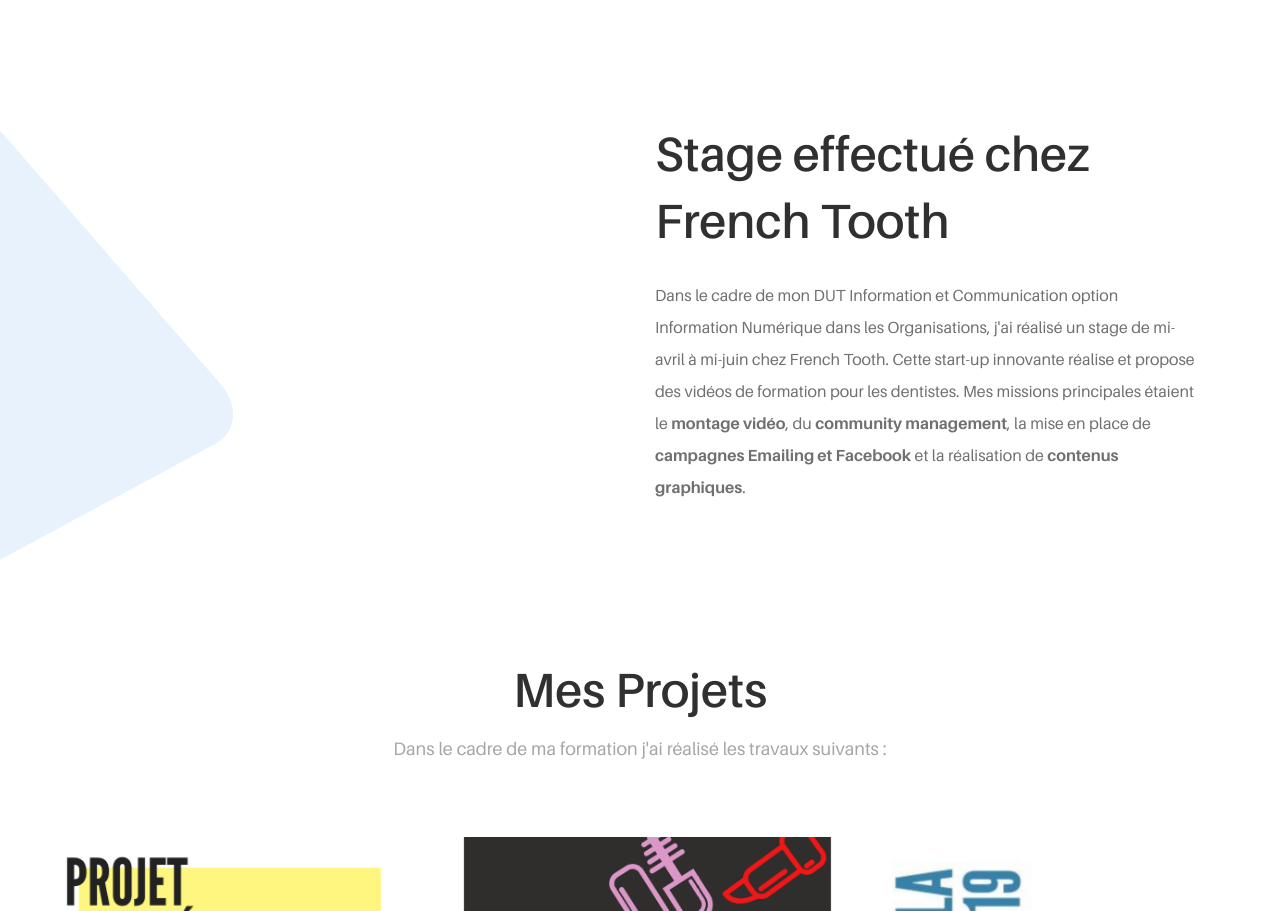
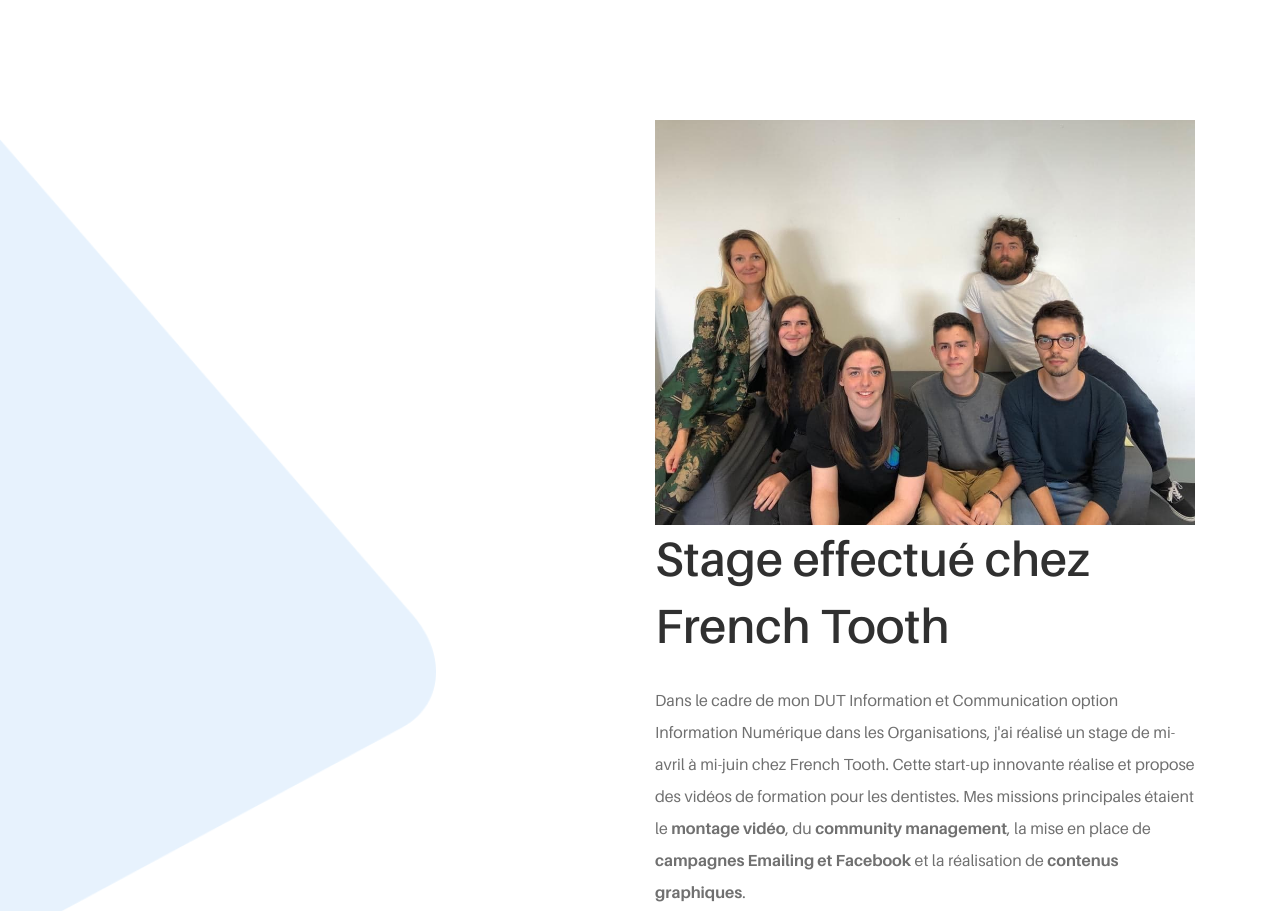
Before and after one commit to scarlettom/cv, a website: page index.html in a window 1280 px wide. Shown: the part 780-1691 px from the top of the page. Drawn offline with Linux system fonts and the light colour scheme.

Commit message:
Update index.html

```diff
--- a/index.html
+++ b/index.html
@@ -204,6 +204,7 @@
                 <!-- About Us Content -->
                 <div class="col-12 col-md-6">
                     <div class="about-us-content mb-80">
+                        <img src="./img/bg-img/stageteam.jpg" alt="">
                         <h2>Stage effectué chez French Tooth</h2>
                         <p>Dans le cadre de mon DUT Information et Communication option Information Numérique dans les Organisations, j'ai réalisé un stage de mi-avril à mi-juin chez French Tooth. Cette start-up innovante réalise et propose des vidéos de formation pour les dentistes. Mes missions principales étaient le <strong>montage vidéo</strong>, du <strong>community management</strong>, la mise en place de <strong>campagnes Emailing et Facebook</strong> et la réalisation de <strong>contenus graphiques</strong>.</p>
                     </div>
```
